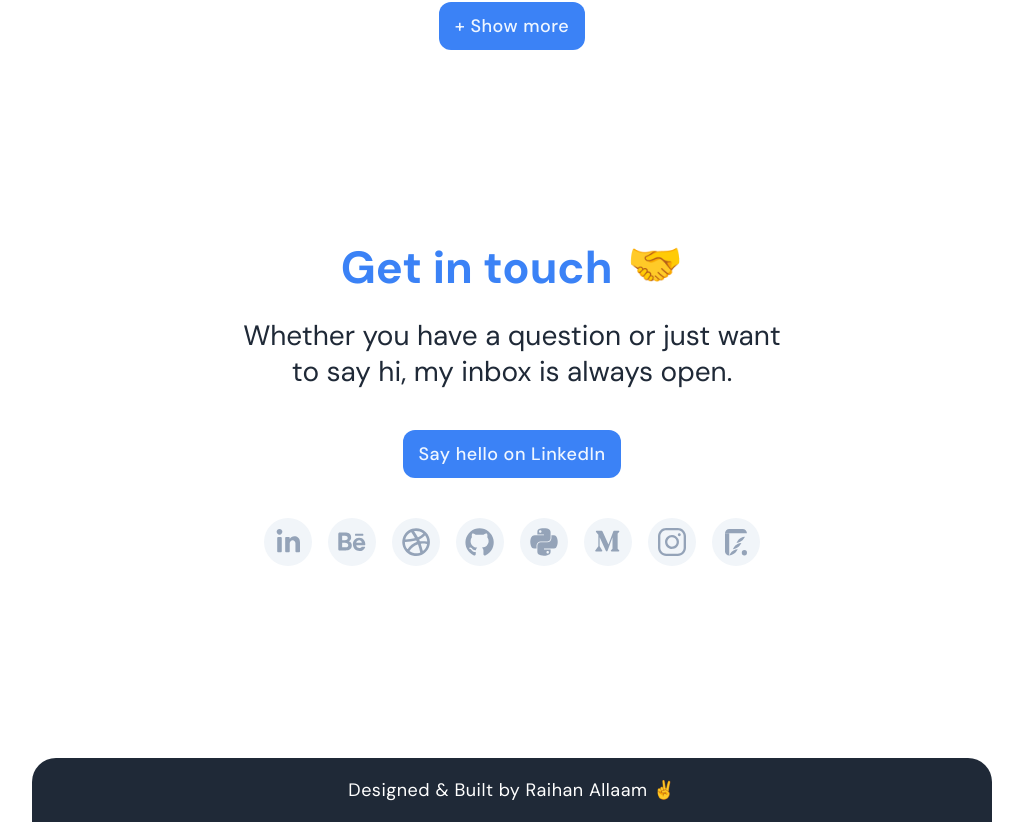
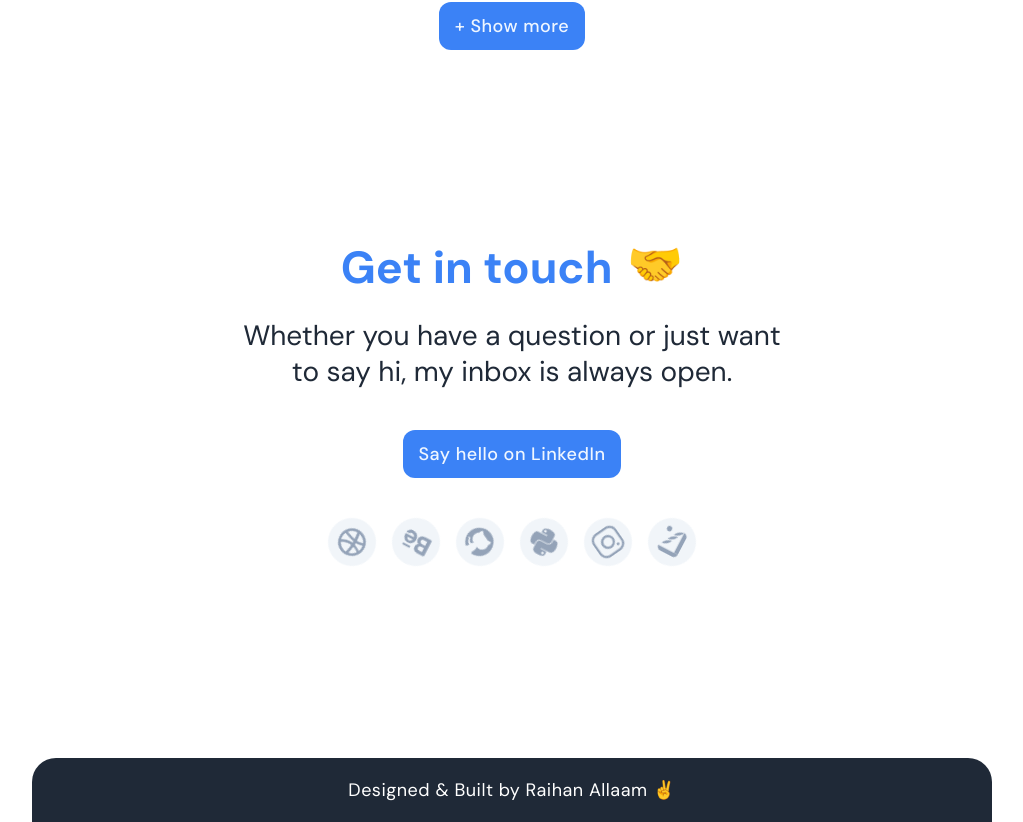
Before and after one commit to alamehan/personal-website-v2, a React (Vite) app: page / in a window 1280 px wide. Shown: the part 6194-7016 px from the top of the page, without its empty margins (128-1151 px from the left). Built offline with nearby package versions, Linux system fonts and the light colour scheme.

Commit message:
[UPDATE] Contact Links

```diff
--- a/src/components/Contact.jsx
+++ b/src/components/Contact.jsx
@@ -30,14 +30,14 @@ const Contact = () => {
 					{/* ---------------------------------- Links --------------------------------- */}
 
 					<div className={`${styles.maxWidth} ${styles.flexCenter} mt-10 max-w-[320px] flex-wrap gap-4 md:max-w-full`}>
-						<IconContact link="https://www.linkedin.com/in/alamehan" image={contactLinkedin} alt="LinkedIn" />
-						<IconContact link="https://www.behance.net/alamehan" image={contactBehance} alt="Behance" />
-						<IconContact link="https://dribbble.com/alamehan" image={contactDribbble} alt="Dribbble" />
-						<IconContact link="https://github.com/alamehan" image={contactGithub} alt="Github" />
-						<IconContact link="https://www.kaggle.com/raihanallaam" image={contactKaggle} alt="Kaggle" />
-						<IconContact link="https://alamehan.medium.com/" image={contactMedium} alt="Medium" />
-						<IconContact link="https://www.instagram.com/alamehan/" image={contactInstagram} alt="Instagram" />
-						<button target="_blank" onClick={handleMoreClick}>
+						{/* <IconContact link="https://www.linkedin.com/in/alamehan" image={contactLinkedin} alt="LinkedIn" customClass="spin"/> */}
+						<IconContact link="https://dribbble.com/alamehan" image={contactDribbble} alt="Dribbble" customClass="spin-2"/>
+						<IconContact link="https://www.behance.net/alamehan" image={contactBehance} alt="Behance" customClass="spin"/>
+						<IconContact link="https://github.com/alamehan" image={contactGithub} alt="Github" customClass="spin-2"/>
+						<IconContact link="https://www.kaggle.com/raihanallaam" image={contactKaggle} alt="Kaggle" customClass="spin"/>
+						{/* <IconContact link="https://alamehan.medium.com/" image={contactMedium} alt="Medium" customClass="spin-2"/> */}
+						<IconContact link="https://www.instagram.com/alamehan/" image={contactInstagram} alt="Instagram" customClass="spin-2"/>
+						<button target="_blank" onClick={handleMoreClick} className="spin">
 							<img src={contactAlamehan} alt="Alamehan Website" className="hover:flip" />
 						</button>
 					</div>
@@ -59,10 +59,10 @@ const Contact = () => {
 											<h4 className="text-h4 mt-4">Old Website</h4>
 										</div>
 										<div className="flex justify-center gap-4 bg-blue-100 px-4 py-4 lg:justify-start">
-											<Button targetLink={"https://alamehan.github.io/alamehan-v1"}>Open</Button>
-											<Button onClick={handleMoreClick} customClass={"!bg-rose-500 !text-white"}>
+											<Button onClick={handleMoreClick} customClass={"!bg-slate-300 !text-slate-700"}>
 												Cancel
 											</Button>
+											<Button targetLink={"https://alamehan.github.io/alamehan-v1"}>Open</Button>
 										</div>
 									</div>
 								</div>
--- a/src/components/IconContact.jsx
+++ b/src/components/IconContact.jsx
@@ -4,7 +4,7 @@ const IconContact = (props) => {
 	return (
 		<>
 			<a href={props.link} target="_blank">
-				<img src={props.image} alt={props.alt} className="hover:flip" />
+				<img src={props.image} alt={props.alt} className={`hover:flip ${props.customClass}`}/>
 			</a>
 		</>
 	);
--- a/src/index.css
+++ b/src/index.css
@@ -125,6 +125,15 @@
 	animation: gelatine 0.5s infinite;
 }
 
+.spin {
+	animation: spin 12s infinite linear;
+}
+
+.spin-2 {
+	animation: spin 6s infinite linear;
+}
+
+
 .pulse {
 	animation: pulse 0.8s infinite ease-in-out alternate;
 }
@@ -164,6 +173,24 @@
 	}
 	75% {
 		transform: scale(0.95, 1.05);
+	}
+}
+
+@keyframes spin {
+	from {
+		transform: rotate(0deg);
+	}
+	to {
+		transform: rotate(360deg);
+	}
+}
+
+@keyframes spin-2 {
+	from {
+		transform: rotate(0deg);
+	}
+	to {
+		transform: rotate(360deg);
 	}
 }
 
```
